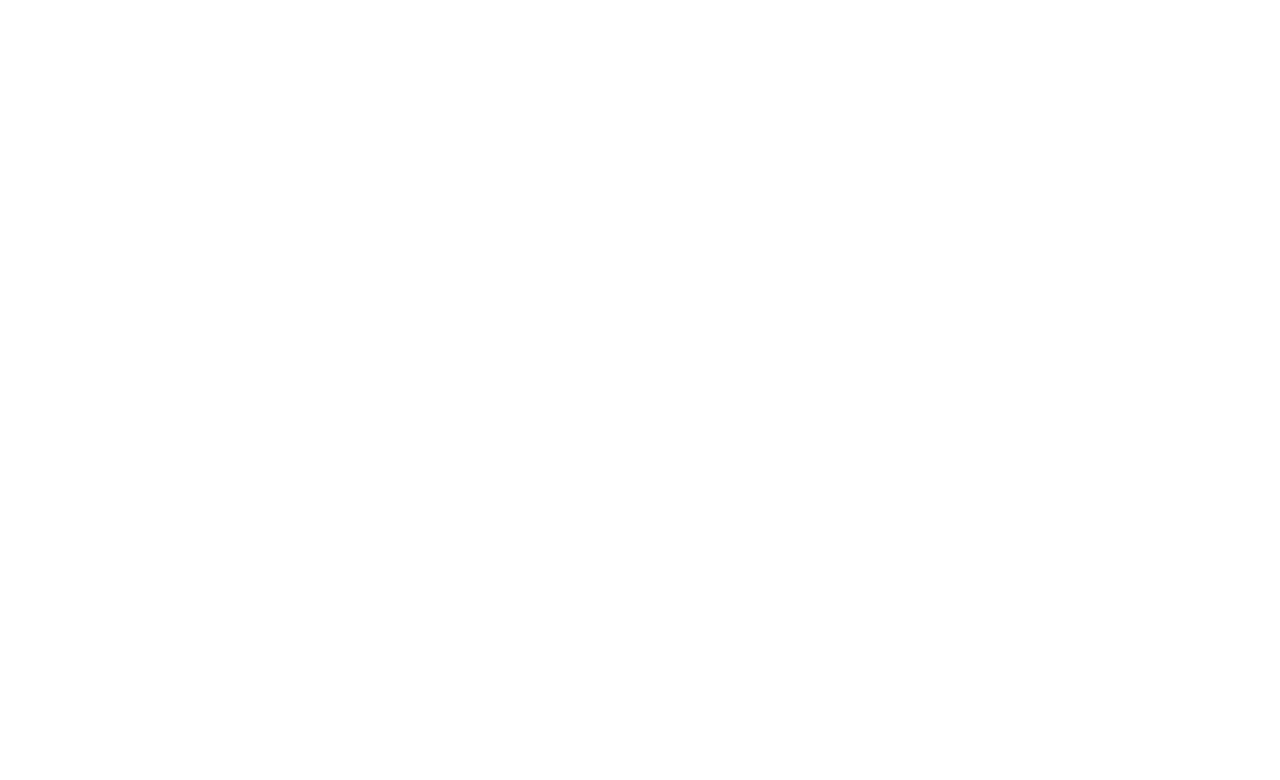
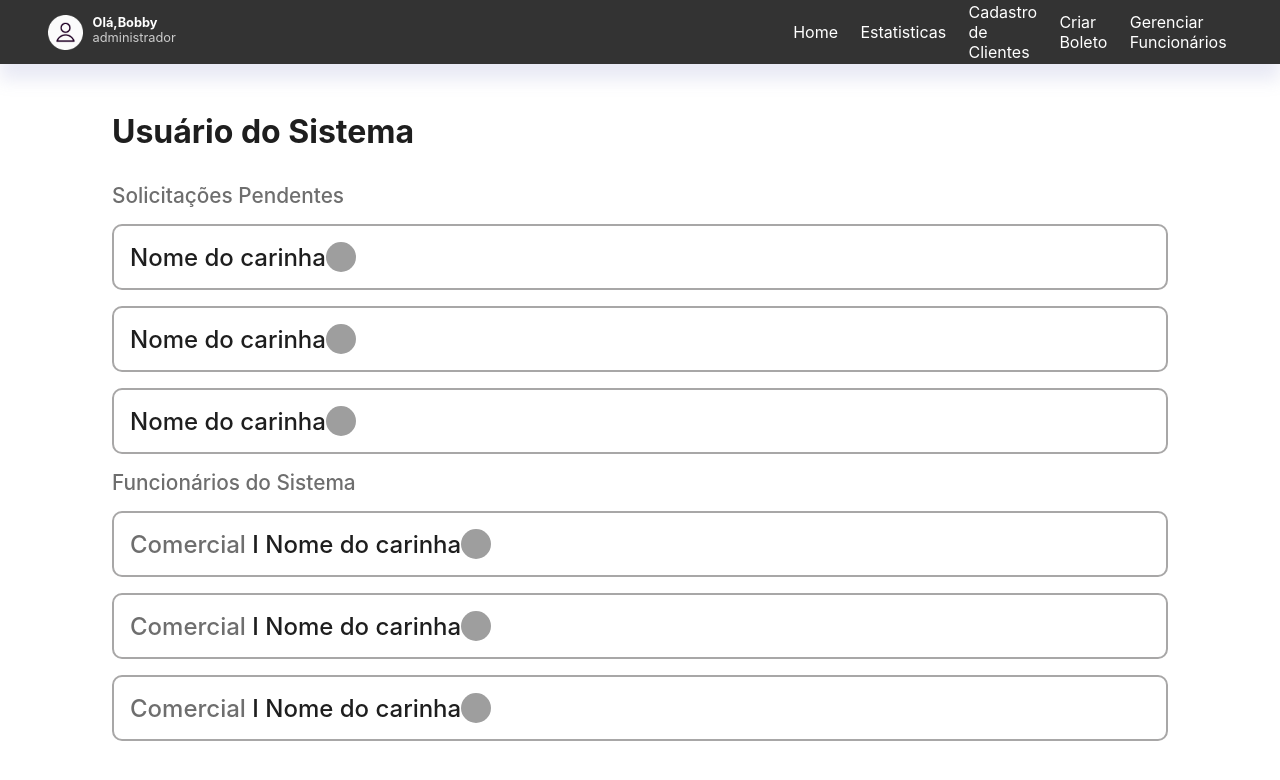
Before and after one commit to CopiloTTeam/front-end, a React (Create React App) app: page /gerenciarfunc in a window 1280 px wide. Before the commit this address had no page. Shown: the top 780 px of the page. Built offline with nearby package versions, Linux system fonts and the light colour scheme; grey boxes are pictures that could not be loaded.

Commit message:
conclusão gerenciar funcionários

```diff
--- a/src/App.tsx
+++ b/src/App.tsx
@@ -1,14 +1,15 @@
-import React from 'react';
-import { BrowserRouter, Route, Routes } from 'react-router-dom';
-import Analytics from './pages/Analytics';
-import CustomerForm from './pages/CustomerCreate';
-import PayForm from './pages/PaymentCreate';
-import Login from './pages/Login';
-import '../src/styles/global.css';
-import Profile from './pages/Profile';
-import EmployeeForm from './pages/EmployeeCreate';
-import PlotManagement from './pages/PlotManagement';
-import Home from './pages/Home';
+import React from "react";
+import { BrowserRouter, Route, Routes } from "react-router-dom";
+import Analytics from "./pages/Analytics";
+import CustomerForm from "./pages/CustomerCreate";
+import PayForm from "./pages/PaymentCreate";
+import Login from "./pages/Login";
+import "../src/styles/global.css";
+import Profile from "./pages/Profile";
+import EmployeeForm from "./pages/EmployeeCreate";
+import PlotManagement from "./pages/PlotManagement";
+import Home from "./pages/Home";
+import EmployeeManagement from "./pages/EmployeeManagement";
 
 function App() {
   return (
@@ -18,10 +19,11 @@
         <Route path="/cadastro" element={<EmployeeForm />} />
         <Route path="/home" element={<Home />} />
         <Route path="/estatisticas" element={<Analytics />} />
-         <Route path="/cadastrousuario" element={<CustomerForm />} />
-         <Route path="/criarboleto" element={<PayForm />} />
-         <Route path="/perfil" element={<Profile />} />
-         <Route path="/gerenciarParcela" element={<PlotManagement />} />
+        <Route path="/cadastrousuario" element={<CustomerForm />} />
+        <Route path="/criarboleto" element={<PayForm />} />
+        <Route path="/perfil" element={<Profile />} />
+        <Route path="/gerenciarParcela" element={<PlotManagement />} />
+        <Route path="/gerenciarfunc" element={<EmployeeManagement />} />
       </Routes>
     </BrowserRouter>
   );
--- /dev/null
+++ b/src/components/Card/EmployeeWait/index.tsx
@@ -0,0 +1,42 @@
+import React from "react";
+import "./style.css";
+
+const EmployeeWait = () => {
+  return (
+    <>
+      <details className="card-wait">
+        <summary className="outside-wait">
+          <h1>Nome do carinha</h1>
+          <img
+            src="https://img.icons8.com/ios/50/000000/expand-arrow.png"
+            alt="expand-arrow"
+          />
+        </summary>
+        <div className="inside-box">
+        <div className="information-wait-box">
+          <h2>
+            <b> Email:</b> emaildocarinha@gmail.com
+          </h2>
+          <h2>
+            <b> CPF: </b>111.111.111.00
+          </h2>
+          <div className="select-function">
+            <label> Definir um cargo:</label>
+            <select name="select">
+              <option value="finance">Financeiro</option>
+              <option value="comercial">Comercial</option>
+              <option value="adm">Administrador</option>
+            </select>
+          </div>
+        </div>
+        <div className="box-confirm">
+          <button className="deny">Recusar</button>
+          <button className="approve">Confirmar</button>
+        </div>
+        </div>
+      </details>
+    </>
+  );
+};
+
+export default EmployeeWait;
--- /dev/null
+++ b/src/components/Card/EmployeeWait/style.css
@@ -0,0 +1,92 @@
+.card-wait {
+  width: 100%;
+}
+
+.outside-wait {
+  display: flex;
+  flex-direction: row;
+  align-items: center;
+  justify-content: space-between;
+}
+
+.outside-wait img {
+  width: 30px;
+  height: 30px;
+  border-radius: 50%;
+  margin-right: 20px;
+}
+
+.outside-wait h1 {
+  font-size: 1.5rem;
+  font-weight: 500;
+  color: #1e1e1e;
+  margin: 0;
+}
+
+.inside-box{
+  display: flex;
+  flex-direction: row;
+  align-items: self-end ;
+  justify-content: space-between;
+}
+
+.information-wait-box {
+  display: flex;
+  flex-direction: column;
+  margin-top: 8px;
+}
+
+.information-wait-box h2 {
+  font-size: 1.1rem;
+  font-weight: 400;
+  color: #1e1e1e;
+  margin-bottom: 8px;
+}
+
+.information-wait-box b {
+  font-weight: 500;
+}
+
+.information-wait-box label {
+  font-weight: 500;
+}
+
+.information-wait-box select {
+  height: 24px;
+  width: 6rem;
+  margin-left: 8px;
+  color: #1e1e1e;
+  border: 1px solid #1e1e1e;
+  border-radius: 5px;
+  font-size: 0.9rem;
+}
+
+.card-wait .box-confirm {
+  display: flex;
+  flex-direction: row;
+  justify-content: flex-end;
+}
+
+.card-wait .box-confirm button {
+  width: 100px;
+  height: 30px;
+  border: none;
+  border-radius: 5px;
+  background-color: #1e1e1e;
+  color: #fff;
+  font-size: 0.9rem;
+  font-weight: 500;
+  cursor: pointer;
+}
+
+.card-wait .box-confirm .approve{
+  color: #fff;
+  background: rgb(7, 99, 7);
+  margin-right: 10px;
+}
+
+.card-wait .box-confirm .deny{
+  color: #fff;
+  background: rgb(167, 0, 0);
+  margin-right: 10px;
+}
--- /dev/null
+++ b/src/components/Card/ExployeeFixed/index.tsx
@@ -0,0 +1,42 @@
+import React from "react";
+import "./style.css";
+
+const ExployeeFixed = () => {
+  return (
+    <>
+   <details className="card-wait">
+        <summary className="outside-wait">
+          <h1> <b> Comercial </b>I Nome do carinha</h1>
+          <img
+            src="https://img.icons8.com/ios/50/000000/expand-arrow.png"
+            alt="expand-arrow"
+          />
+        </summary>
+        <div className="inside-box">
+        <div className="information-wait-box">
+          <h2>
+            <b> Email:</b> emaildocarinha@gmail.com
+          </h2>
+          <h2>
+            <b> CPF: </b>111.111.111.00
+          </h2>
+          <div className="select-function">
+            <label> Definir um cargo:</label>
+            <select name="select">
+              <option value="finance">Financeiro</option>
+              <option value="comercial">Comercial</option>
+              <option value="adm">Administrador</option>
+            </select>
+          </div>
+        </div>
+        <div className="box-confirm">
+          <button className="deny">Excluir</button>
+          <button className="approve">Alterar</button>
+        </div>
+        </div>
+      </details>
+    </>
+  );
+};
+
+export default ExployeeFixed;
--- /dev/null
+++ b/src/components/Card/ExployeeFixed/style.css
@@ -0,0 +1,4 @@
+.outside-wait h1 b{
+    color: #6E6E6E;
+    font-weight: 500;
+}
--- a/src/components/Navbar/index.tsx
+++ b/src/components/Navbar/index.tsx
@@ -1,62 +1,59 @@
-import React from 'react'
-import Boleto from '../../assets/adicionarBoleto.png'
-import User from '../../assets/adicionarUser.png'
-import Estatisticas from '../../assets/estatistica.png'
-import Perfil from '../../assets/perfil.png'
-import './style.css'
+import React from "react";
+import Boleto from "../../assets/adicionarBoleto.png";
+import User from "../../assets/adicionarUser.png";
+import Estatisticas from "../../assets/estatistica.png";
+import Perfil from "../../assets/perfil.png";
+import "./style.css";
 
 const Navbar = () => {
-
-
   return (
-        <div className='header'>
-            <div className='nav container'>
-                <a href='/perfil' className='navlogo'>
-                    <img src={Perfil} alt='Perfil' />
+    <div className="header">
+      <div className="nav container">
+        <a href="/perfil" className="navlogo">
+          <img src={Perfil} alt="Perfil" />
           <div className="logoText">
             <h3>Olá,Bobby</h3>
             <p>administrador</p>
           </div>
         </a>
-                <div className='navmenu'>
-                    <ul className='navlist'>
-                        <a href='/home' className='navlink'>
-                            <li className='navitem'>
-
-                                <img src={Estatisticas} alt='Home' />
-                                <span className='navname'>Home</span>
-
+        <div className="navmenu">
+          <ul className="navlist">
+            <a href="/home" className="navlink">
+              <li className="navitem">
+                <img src={Estatisticas} alt="Home" />
+                <span className="navname">Home</span>
               </li>
             </a>
-                        <a href='/estatisticas' className='navlink'>
-                            <li className='navitem'>
-
-                                <img src={Estatisticas} alt='Estatisticas' />
-                                <span className='navname'>Estatisticas</span>
-
+            <a href="/estatisticas" className="navlink">
+              <li className="navitem">
+                <img src={Estatisticas} alt="Estatisticas" />
+                <span className="navname">Estatisticas</span>
               </li>
             </a>
-                        <a href='/cadastrousuario' className='navlink'>
-                            <li className='navitem'>
-
-                                <img src={User} alt='User' />
-                                <span className='navname'>Cadastro de Clientes</span>
-
+            <a href="/cadastrousuario" className="navlink">
+              <li className="navitem">
+                <img src={User} alt="User" />
+                <span className="navname">Cadastro de Clientes</span>
               </li>
             </a>
-                        <a href='/criarboleto' className='navlink'>
-                            <li className='navitem'>
+            <a href="/criarboleto" className="navlink">
+              <li className="navitem">
+                <img src={Boleto} alt="Boleto" />
+                <span className="navname">Criar Boleto</span>
+              </li>
+            </a>
 
-                                <img src={Boleto} alt='Boleto' />
-                                <span className='navname'>Criar Boleto</span>
-
-                            </li></a>
-
+            <a href="/gerenciarfunc" className="navlink">
+              <li className="navitem">
+                <img src={Boleto} alt="Funcionario" />
+                <span className="navname">Gerenciar Funcionários</span>
+              </li>
+            </a>
           </ul>
         </div>
       </div>
     </div>
-    )
-}
+  );
+};
 
 export default Navbar;
--- a/src/components/Navbar/style.css
+++ b/src/components/Navbar/style.css
@@ -12,7 +12,7 @@
   left: 0;
   width: 100%;
   background: #333;
-    transition: .4s;
+  transition: 0.4s;
   height: 4rem;
   padding: 0 3rem;
   align-items: center;
@@ -25,19 +25,19 @@
   justify-content: space-between;
   align-items: center;
 }
-.navlogo{
+.navlogo {
   display: flex;
   gap: 0.6rem;
 }
-.navlogo img{
+.navlogo img {
   width: 35px;
   height: 35px;
 }
-.navlogo .logoText h3{
+.navlogo .logoText h3 {
   color: #fff;
   font-size: 0.8rem;
 }
-.navlogo .logoText p{
+.navlogo .logoText p {
   color: #cccccc;
   font-size: 0.8rem;
 }
@@ -45,7 +45,7 @@
   width: 25px;
   height: 25px;
 }
-.navmenu{
+.navmenu {
   width: 450px;
   display: flex;
   align-items: center;
@@ -58,40 +58,41 @@
 .navlink {
   flex-direction: column;
   align-items: center;
-    row-gap: .25rem;
+  row-gap: 0.25rem;
   color: #fff;
 }
-.navitem:hover{
+.navitem:hover {
   background: #797979;
   border-radius: 5px;
   transition: 0.2s ease-in-out;
 }
 .navlist {
   justify-content: space-around;
+  align-items: center;
 }
-.navlist .navitem{
+.navlist .navitem {
   padding: 0.4rem 0.7rem;
   display: flex;
   flex-direction: column;
   align-items: center;
   color: #fff;
 }
-.navlink.active::before{
-    content: '';
+.navlink.active::before {
+  content: "";
   position: absolute;
-    bottom: -.75rem;
+  bottom: -0.75rem;
   width: 4px;
   height: 4px;
   background: #d919ff;
   border-radius: 50%;
 }
-@media(min-width:1024px) {
-    .container{
-
+@media (min-width: 1024px) {
+  .container {
+    margin: 0;
   }
 }
-@media(max-width:768px) {
-    .header{
+@media (max-width: 768px) {
+  .header {
     padding: 0 1.5rem;
   }
   .navmenu {
@@ -104,28 +105,27 @@
     padding: 0 1rem;
     display: grid;
     align-items: center;
-        transition: .4s;
+    transition: 0.4s;
   }
-    .navlist{
+  .navlist {
     justify-content: center;
     column-gap: 3rem;
   }
 }
 
-@media(min-width:768px){
-    .navitem img{
+@media (min-width: 768px) {
+  .navitem img {
     display: none;
   }
-
 }
-@media(max-width:520px) {
+@media (max-width: 520px) {
   .navlist {
     column-gap: 2rem;
   }
-    .navname{
+  .navname {
     display: none;
   }
-    .navitem{
+  .navitem {
     padding: 5px;
   }
 }
--- /dev/null
+++ b/src/pages/EmployeeManagement/index.tsx
@@ -0,0 +1,26 @@
+import React from "react";
+import EmployeeWait from "../../components/Card/EmployeeWait";
+import ExployeeFixed from "../../components/Card/ExployeeFixed";
+import Navbar from "../../components/Navbar";
+import "./style.css";
+
+const EmployeeManagement = () => {
+  return (
+    <>
+    <div className="conteiner-employee-management">
+      <Navbar/>
+      <h1 className="title-primary">Usuário do Sistema</h1>
+      <h2 className="title-secundary">Solicitações Pendentes</h2>
+      <EmployeeWait/>
+      <EmployeeWait/>
+      <EmployeeWait/>
+      <h2 className="title-secundary">Funcionários do Sistema</h2>
+      <ExployeeFixed/>
+      <ExployeeFixed/>
+      <ExployeeFixed/>
+    </div>
+    </>
+  );
+};
+
+export default EmployeeManagement;
--- /dev/null
+++ b/src/pages/EmployeeManagement/style.css
@@ -0,0 +1,19 @@
+.conteiner-employee-management{
+    display: flex;
+    flex-direction: column;
+    padding: 7rem ;
+}
+
+.conteiner-employee-management .title-primary{
+    font-size: 2rem;
+    font-weight: 700;
+    color: #1e1e1e;
+    margin-bottom: 2rem;
+}
+
+.conteiner-employee-management .title-secundary{
+    font-size: 1.3rem;
+    font-weight: 500;
+    color: #6E6E6E;
+    margin-bottom: 1rem;
+}
--- a/src/styles/global.css
+++ b/src/styles/global.css
@@ -34,7 +34,6 @@
   }
   button{
     border: none;
-    padding: 12px 16px;
     cursor: pointer;
   }
   .red{
```
Also changed, not shown: src/components/AnalyticBox/index.tsx (+7 -9 lines), src/components/table/index.tsx (+17 -12 lines). Lines whose indentation alone changed are shown as unchanged.
